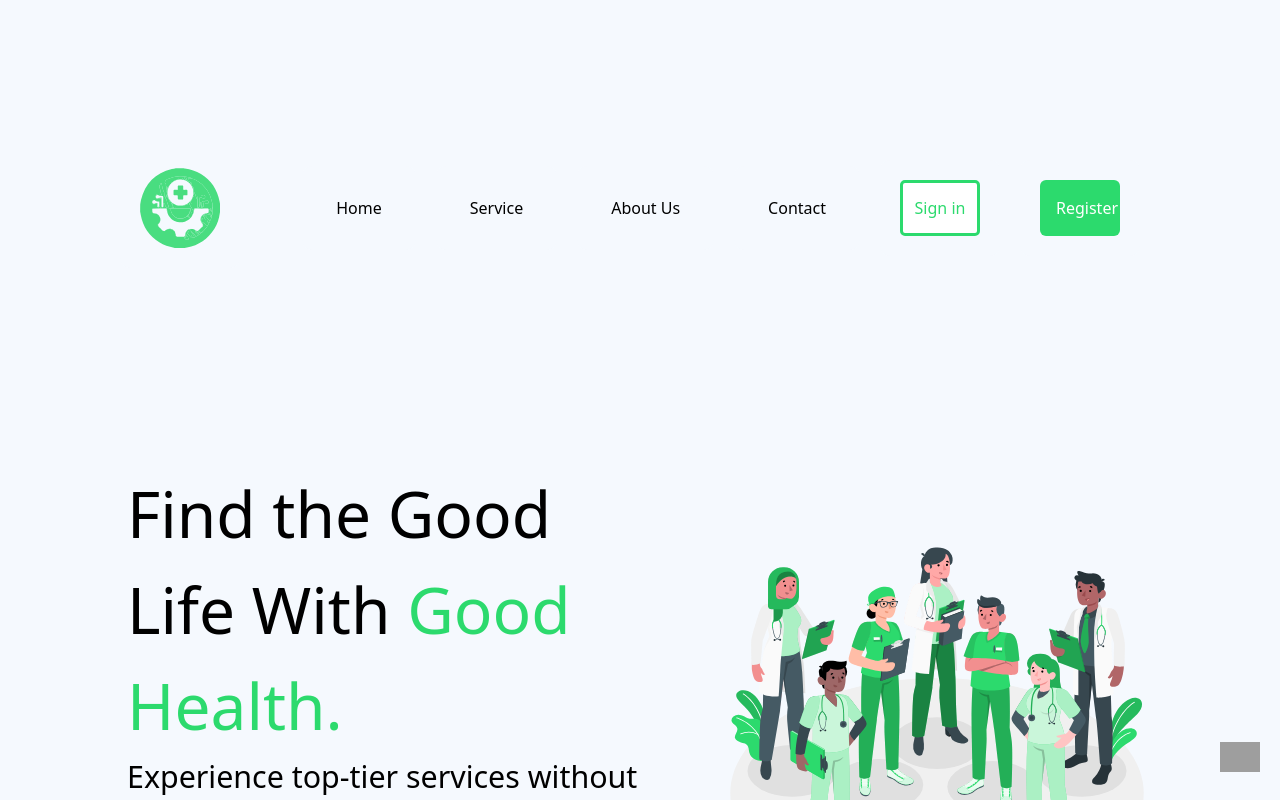
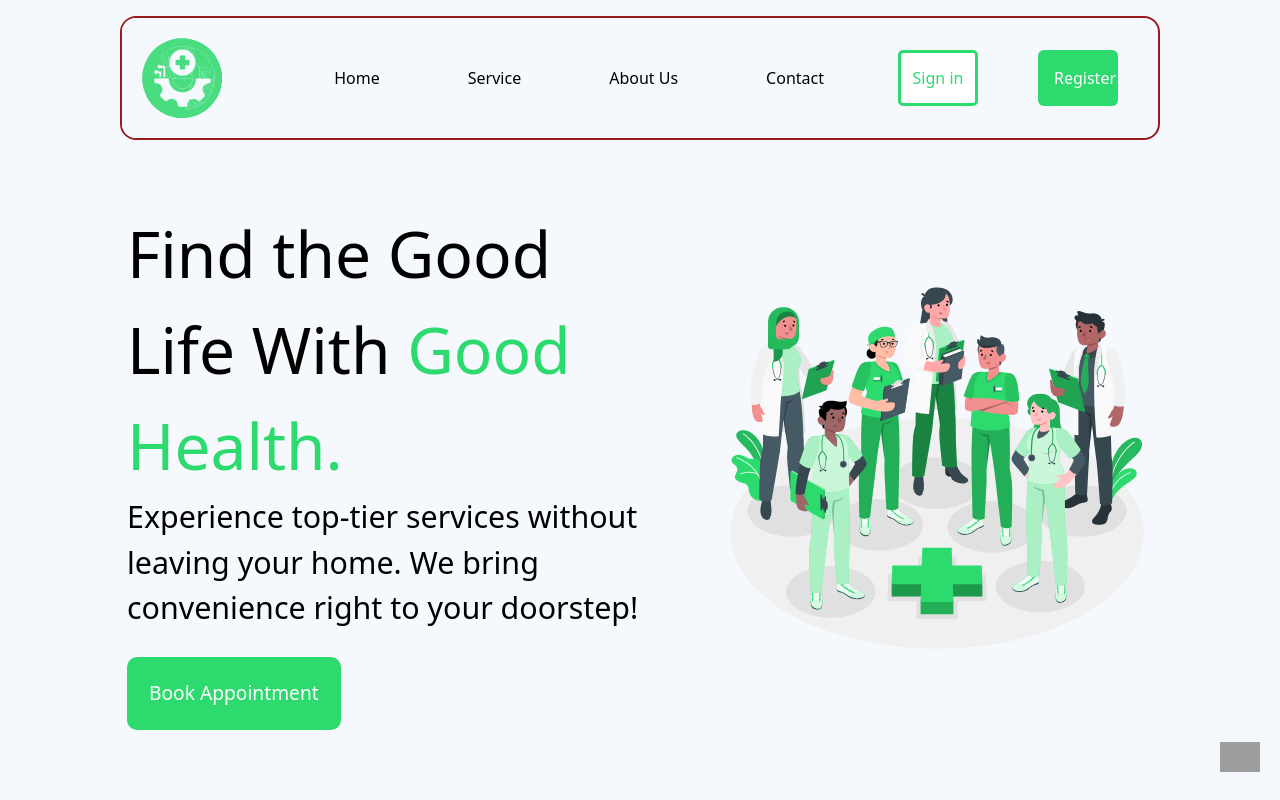
Before and after one commit to ReactersInc/telemedicine-frontend, a React (Create React App) app: page / in a window 1280 px wide. Shown: the top 800 px of the page. Built offline with nearby package versions, Linux system fonts and the light colour scheme; grey boxes are pictures that could not be loaded; the HTML template or start-up script is replaced by a standard one.

Commit message:
navbar correct

```diff
--- a/src/components/horizontalNav/index.tsx
+++ b/src/components/horizontalNav/index.tsx
@@ -80,7 +80,7 @@ function HorizontalNav() {
         <ul
           className={`flex flex-col xl:flex-row justify-end w-full xl:w-auto xl:static transition-transform transform ${
             menuOpen ? "dispaly" : "hidden"
-          } xl:flex xl:justify-between xl:space-x-4 space-y-4 xl:space-y-0  xl:bg-transparent  xl:relative xl:left-auto xl:py-0  xl:pl-0  rounded-2xl h-96 w-60 absolute top-[90px]  right-[115px] xl:top-auto xl:right-auto  bg-[#f5f9fe]  overflow-hidden`}
+          } xl:flex xl:justify-between xl:space-x-3 space-y-4 xl:space-y-0  xl:bg-transparent  xl:relative xl:left-auto xl:py-0  xl:pl-0  rounded-2xl border-2 border-red-800 md:w-60 w-40 xl:w-auto absolute top-[90px]  md:right-[115px] right-[70px] xl:top-auto xl:right-auto  bg-[#f5f9fe]  overflow-hidden`}
         >
           <div className="xl:flex items-center hidden">
             <li className="bg-[#f5f9fe]">
--- a/src/pages/home/index.tsx
+++ b/src/pages/home/index.tsx
@@ -117,7 +117,6 @@ function Home() {
               style={{ border: 0, height: "200%", width: "100%" }}
               src="https://www.google.com/maps/embed?pb=!1m18!1m12!1m3!1d3564.253955578815!2d92.82484217537781!3d26.70433277677198!2m3!1f0!2f0!3f0!3m2!1i1024!2i768!4f13.1!3m3!1m2!1s0x3744ebb0aeec46fb%3A0x58910c2e9e88cb03!2sDepartment%20of%20Computer%20Science%20%26%20Engineering%2C%20Tezpur%20University!5e0!3m2!1sen!2sin!4v1701298739067!5m2!1sen!2sin"
             ></iframe>
-            {/* <iframe src="" width="600" height="450" style="border:0;" allowfullscreen="" loading="lazy" referrerpolicy="no-referrer-when-downgrade"></iframe>                   */}
           </div>
         </div>
       </div>
```
